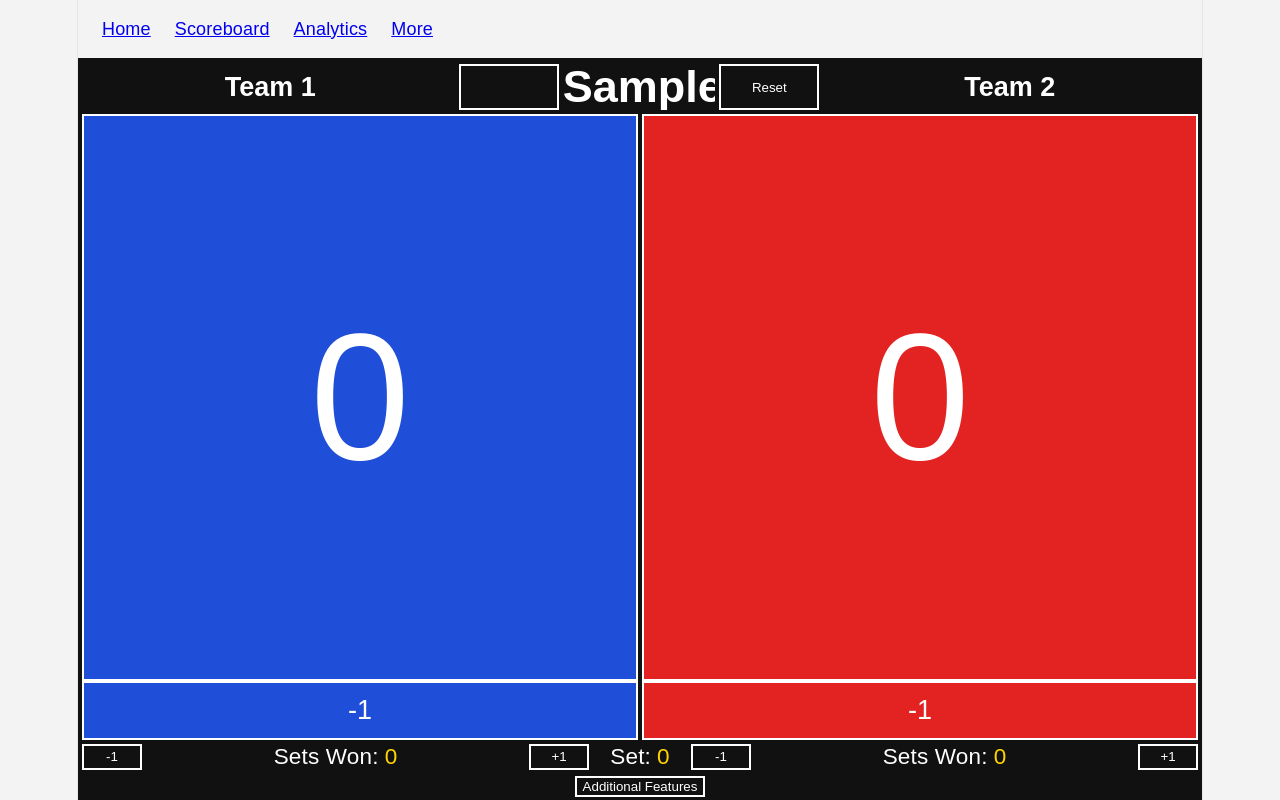
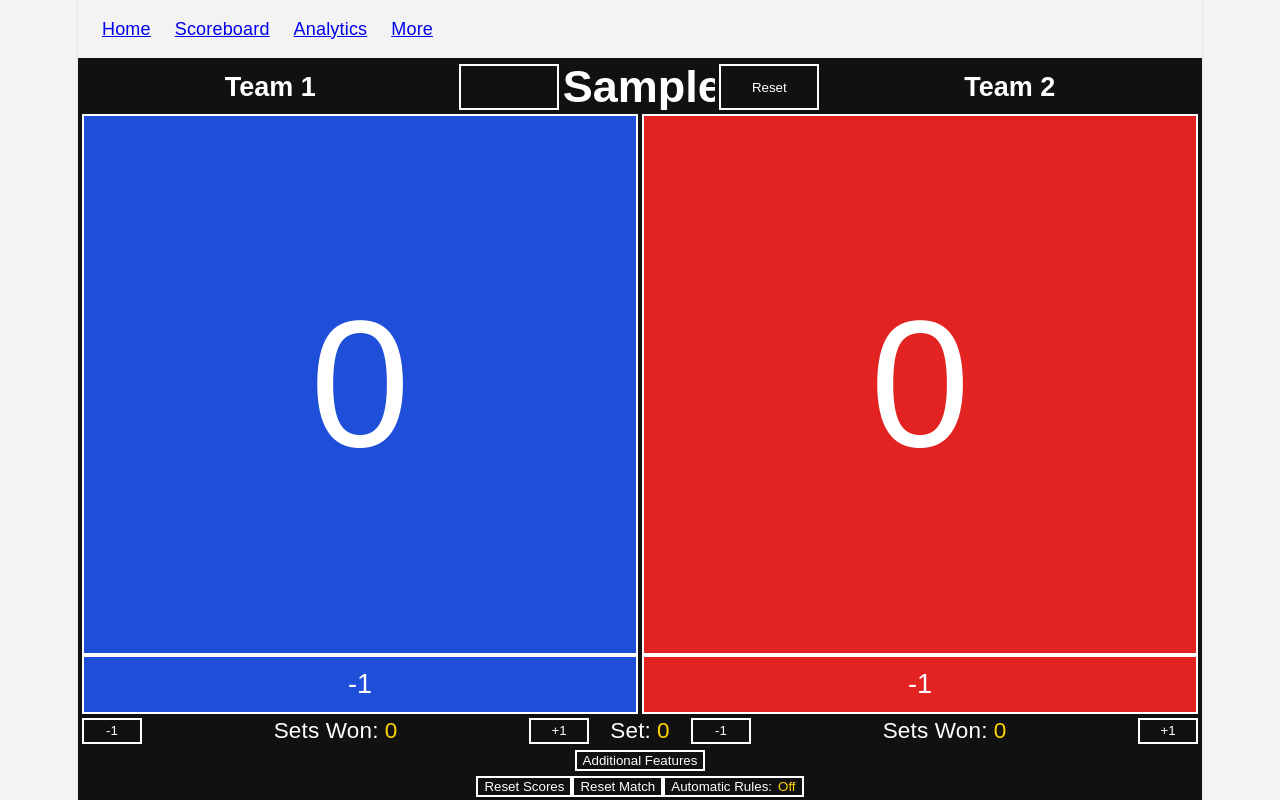
Before and after one commit to EvArbo/volleyball-scoreboard-v2, a React (Vite) app: page / in a window 1280 px wide. Both pictures are taken after typing "Sample" into the empty fields and a click on the button "Additional Features". Built offline with nearby package versions, Linux system fonts and the light colour scheme.

Commit message:
adding hidden toggle for additional features, automatic rules, and configure rules. added automatic rules on off indicator

```diff
--- a/src/App.tsx
+++ b/src/App.tsx
@@ -26,13 +26,15 @@ function App() {
       remainingSeconds: 0,
       isTimerRunning: false,
     },
-
     rules: {
         isAREnabled: false,
         setsToWin: 2,
         setLength: 25,
         lastSetLength: 25
     },
+    additionalFeatures: {
+      automaticRulesState: "Off"
+    }
   });
 
   function updateTeamName(team: TeamKey, name: string) {
@@ -98,6 +100,21 @@ function App() {
     }));
   }
 
+  function setAutomaticRulesState() {
+    setGameState(previous => ({
+      ...previous,
+
+      additionalFeatures: {
+        ...previous.additionalFeatures,
+
+        automaticRulesState:
+          previous.additionalFeatures.automaticRulesState === 'On'
+          ? 'Off'
+          : 'On',
+      },
+    }))
+  }
+
   return (
     <>
       <Header />
@@ -118,7 +135,10 @@ function App() {
             increaseSets={increaseSets}
             decreaseSets={decreaseSets}
           />
-          <AdditionalFeatures />
+          <AdditionalFeatures
+            gameState={gameState}
+            setAutomaticRulesState={setAutomaticRulesState}
+          />
         </section>
       </main>
     </>
--- a/src/components/AdditionalFeatures.tsx
+++ b/src/components/AdditionalFeatures.tsx
@@ -1,15 +1,31 @@
-function AdditionalFeatures() {
+import { useState } from 'react'
+import type { GameState} from "../types"
+
+type AdditionalFeaturesProps = {
+  gameState: GameState;
+  setAutomaticRulesState: () => void;
+};
+
+function AdditionalFeatures({
+    gameState,
+    setAutomaticRulesState,
+}: AdditionalFeaturesProps) {
+    const [showAdditionalFeatures, setShowAdditionalFeatures] = useState(false)
+    const [showConfigureRules, setShowConfigureRules] = useState(false)
+    const [showConfigureRulesAppendix, setShowConfigureRulesAppendix] = useState(false)
   return (
     <section className="additional-features">
       <button
           className="features-toggle-button"
           type="button"
           aria-expanded="false"
+          onClick={() => setShowAdditionalFeatures(!showAdditionalFeatures)}
       >
           Additional Features
       </button>
 
-      <div className="features-menu" hidden>
+      {showAdditionalFeatures &&
+      <div className="features-menu">
         <button
             className="reset-scores-button"
             type="button"
@@ -27,21 +43,28 @@ function AdditionalFeatures() {
         <button
             className="auto-ruling-button"
             type="button"
+            onClick={() => {setShowConfigureRules(!showConfigureRules);
+                            setAutomaticRulesState();
+            }}
         >
+            Automatic Rules:
+            <span className="team-one-sets">{gameState.additionalFeatures.automaticRulesState}</span>
         </button>
 
+        {showConfigureRules &&
         <div className="configure-rules">
           <button
               className="configure-rules-button"
               type="button"
               aria-expanded="false"
+              onClick={() => setShowConfigureRulesAppendix(!showConfigureRulesAppendix)}
           >
               Configure Rules ▲
           </button>
 
+          {showConfigureRulesAppendix &&
           <section
               className="rules-menu"
-              hidden
           >
             <div
                 className="rule-control"
@@ -115,8 +138,11 @@ function AdditionalFeatures() {
               </button>
             </div>
           </section>
+          }
         </div>
+        }
       </div>
+      }
     </section>
   )
 }
--- a/src/types.ts
+++ b/src/types.ts
@@ -19,9 +19,14 @@ export type Rules = {
   lastSetLength: number
 }
 
+export type AdditionalFeatures = {
+  automaticRulesState: string
+}
+
 export type GameState = {
   teamOne: Team
   teamTwo: Team
   timer: TimerState
   rules: Rules
+  additionalFeatures: AdditionalFeatures
 }
```
